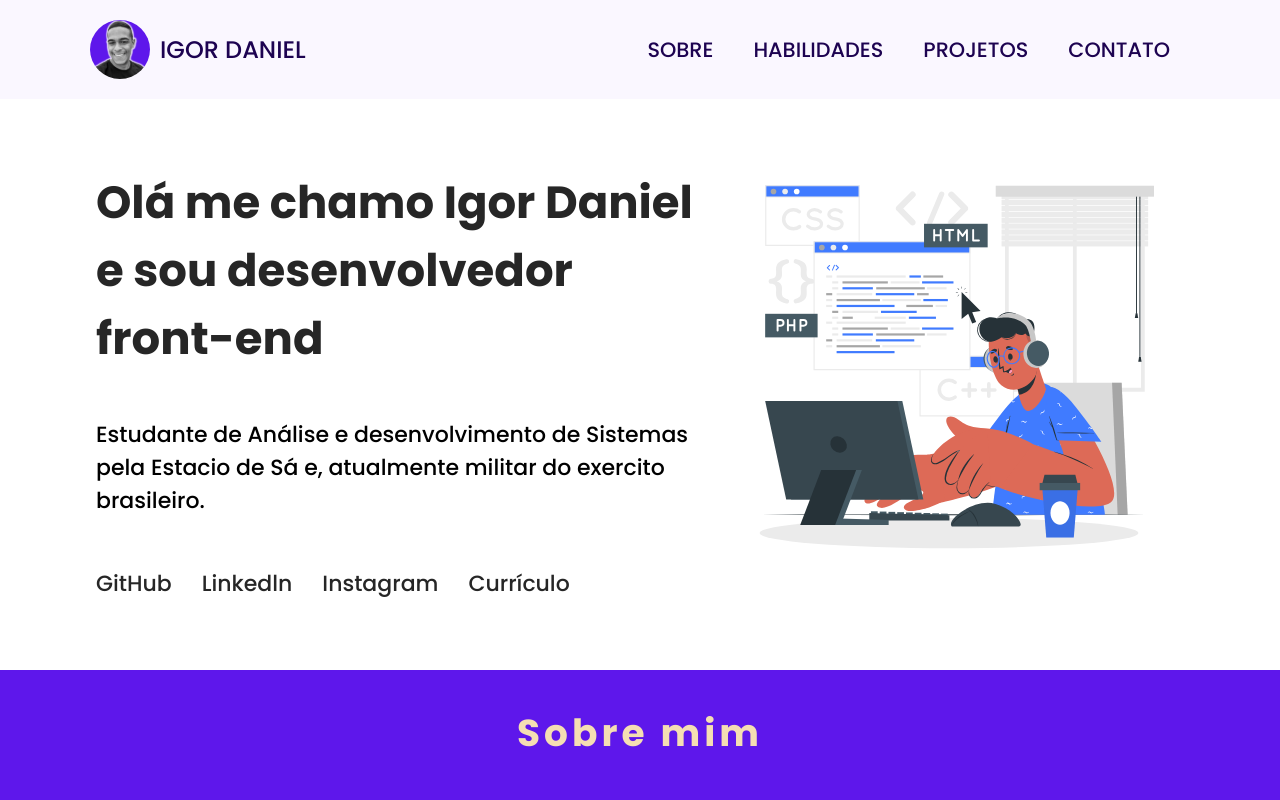
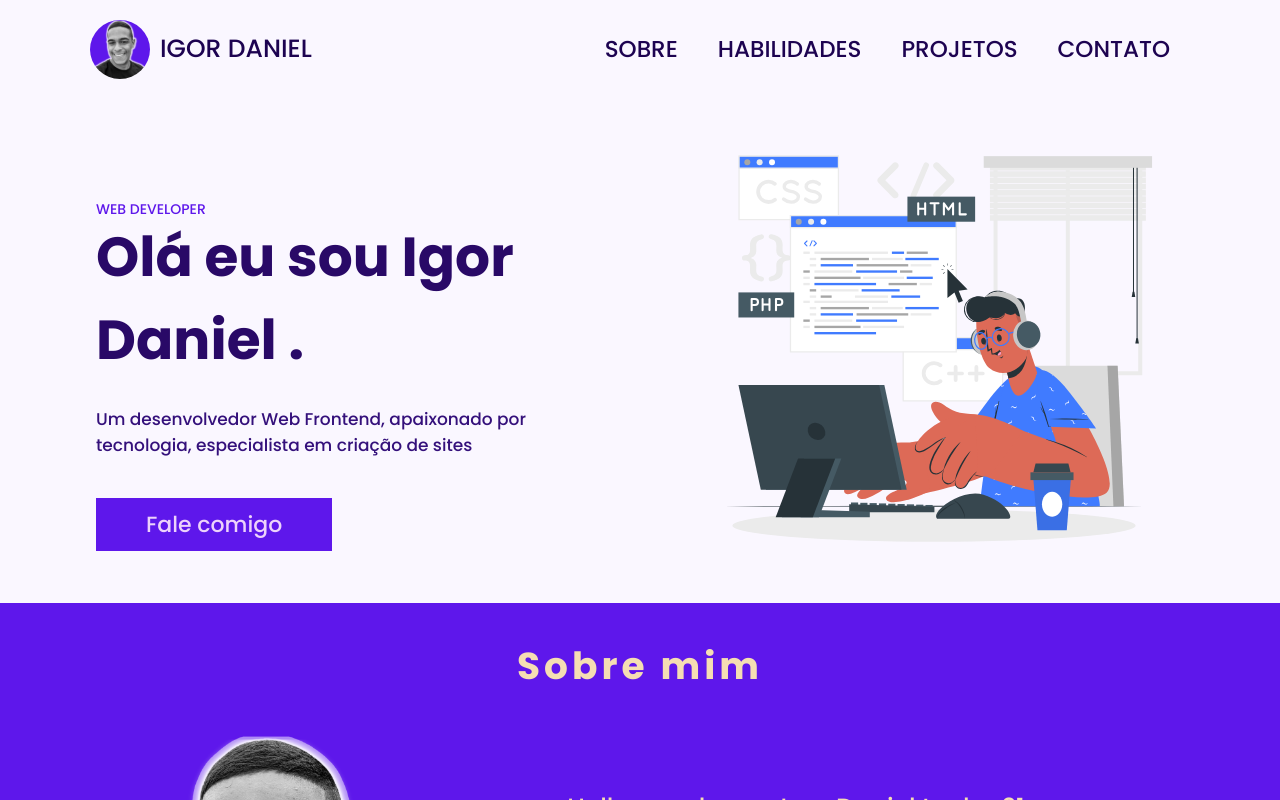
Before and after one commit to igor-daniel/portifolio, a React (Create React App) app: page / in a window 1280 px wide. Shown: the top 800 px of the page. Built offline with nearby package versions, Linux system fonts and the light colour scheme.

Commit message:
main alterado

```diff
--- a/src/components/Header/header.css
+++ b/src/components/Header/header.css
@@ -30,7 +30,7 @@ header {
 }
 
 .logo p {
-  font-size: 1.5rem;
+  font-size: 25px;
   color: #1d0351;
   text-transform: uppercase;
   font-weight: 500;
@@ -56,7 +56,7 @@ header {
 .menu li {
   padding: 20px;
   list-style: none;
-  font-size: 1.3rem;
+  font-size: 23px;
 }
 
 .menu a {
--- a/src/components/Main/Main.tsx
+++ b/src/components/Main/Main.tsx
@@ -7,14 +7,10 @@ export const Main = () => {
       <main>
         <div className="limite conteudo">
           <section className="main-sec ">
-            <h1>Olá me chamo Igor Daniel e sou desenvolvedor front-end</h1>
-            <p>Estudante de Análise e desenvolvimento de Sistemas pela Estacio de Sá e, atualmente militar do exercito brasileiro.</p>
-            <ul className="links">
-              <li><a href="https://github.com/igor-daniel">GitHub</a></li>
-              <li><a href="https://www.linkedin.com/in/igor-daniel-8bbb74216/">Linkedln</a></li>
-              <li><a href="https://www.instagram.com/igordaniel5/">Instagram</a></li>
-              <li><a href="../Curriculo/curriculo.html">Currículo</a></li>
-            </ul>
+            <p className='cargo'>Web Developer</p>
+            <h1>Olá eu sou Igor Daniel <strong>.</strong></h1>
+            <p>Um desenvolvedor Web Frontend, apaixonado por <br /> tecnologia, especialista em criação de sites</p>
+            <a className='botao' href="#">Fale comigo</a>
           </section>
           <section className="image" data-tilt="">
             <img data-tilt src={programer} alt="Foto de Igor" />
--- a/src/components/Main/main.css
+++ b/src/components/Main/main.css
@@ -1,3 +1,7 @@
+main {
+  background-color: #faf7ff;
+}
+
 .limite {
   width: 85%;
   margin: auto;
@@ -5,61 +9,48 @@
   padding-left: 100px; */
 }
 
-.links a {
-  text-decoration: none;
-  color: #262626;
-}
-
 /* estilizando o main */
 .conteudo {
   display: flex;
-  justify-content: space-around;
-  align-items: center;
-  /* padding: 30px 10px;  */
-  /* height: 50vh; */
-  margin-bottom: 30px;
+  justify-content: space-between;
+  /* align-items: center; */
+  /* margin-bottom: 30px; */
+}
+
+.main-sec .cargo {
+  margin-top: 100px;
+  color: #5e17eb;
+  font-size: 14px;
+  text-transform: uppercase;
 }
 
 .main-sec h1 {
-  font-size: 45px;
-  padding: 70px 0 30px 0;
-  color: #262626;
+  margin-top: -5px;
+  margin-bottom: 25px;
+  font-size: 55px;
+  color: #290967;
   font-family: poppins;
   font-weight: 700;
 }
 
 .main-sec p {
-  font-size: 22px;
-  padding: 15px 0 20px 0;
+  font-size: 17px;
+  color: #34107b;
+  /* padding: 15px 0 20px 0; */
 }
 
-.links {
-  display: flex;
-  flex-direction: row;
-  margin: 10px 0 20px 0;
-}
-
-.links li {
-  /* padding: 16px 30px 0 0; */
-  box-sizing: border-box;
-  display: flex;
-  justify-content: center;
-}
-
-.links a {
-  color: #262626;
+.botao {
+  background-color: #5e17eb;
+  color: #edd2fb;
   font-size: 22px;
-  padding: 20px 30px 20px 0;
-}
-
-.links a:hover {
-  text-decoration: underline #5e17eb;
-  color: #a785ea;
+  padding: 10px 50px;
+  display: inline-block;
+  margin-top: 40px;
 }
 
 /* Estilização de imagem */
 .image img {
-  width: 470px;
+  width: 500px;
 }
 
 @media(max-width: 500px) {
```
